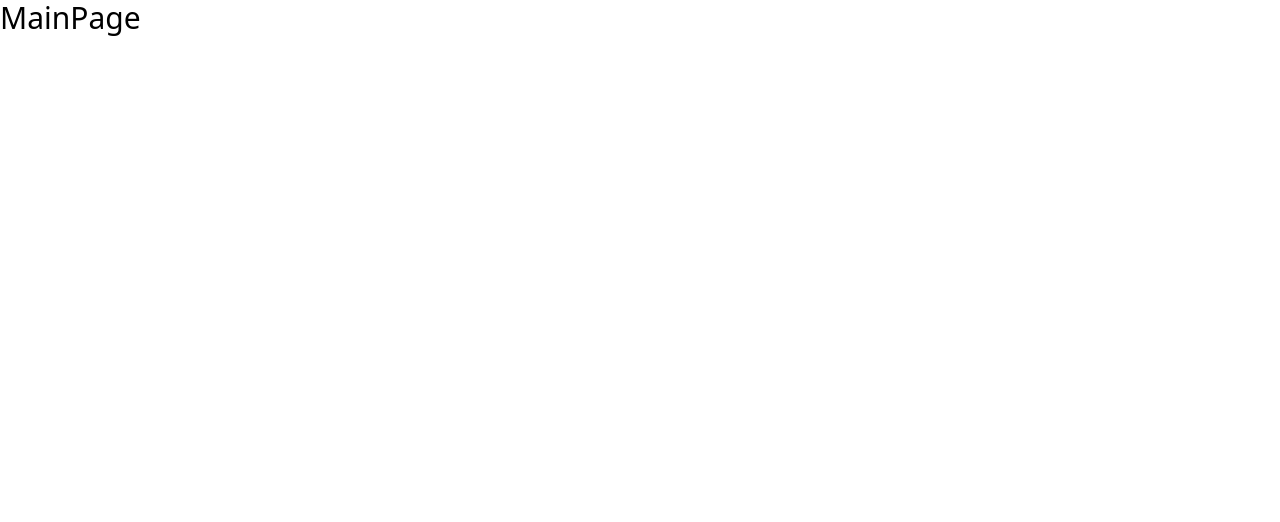
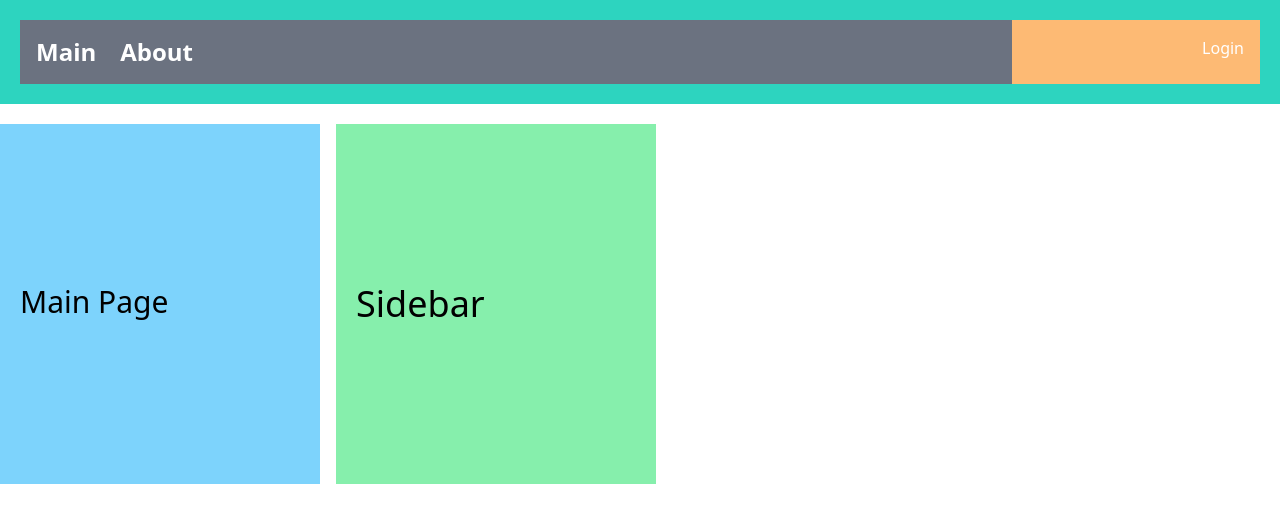
Before and after one commit to fxzz/Spring-React, a React (Create React App) app in the folder react/mall/: page / in a window 1280 px wide. Shown: the top 522 px of the page. Built offline with nearby package versions, Linux system fonts and the light colour scheme.

Commit message:
router-basic

```diff
--- /dev/null
+++ b/react/mall/src/components/menus/BasicMenu.js
@@ -0,0 +1,24 @@
+import React from "react";
+import { Link } from "react-router-dom";
+
+function BasicMenu() {
+  return (
+    <nav id="navbar" className="flex bg-blue-300">
+      <div className="w-4/5 bg-gray-500">
+        <ul className="flex p-4 text-white font-bold">
+          <li className="pr-6 text-2xl">
+            <Link to="/">Main</Link>
+          </li>
+          <li className="pr-6 text-2xl">
+            <Link to="/about">About</Link>
+          </li>
+        </ul>
+      </div>
+      <div className="w-1/5 flex justify-end bg-orange-300 p-4 font-medium">
+        <div className="text-white text-smm-1 rounded">Login</div>
+      </div>
+    </nav>
+  );
+}
+
+export default BasicMenu;
--- /dev/null
+++ b/react/mall/src/layouts/BasicLayout.js
@@ -0,0 +1,22 @@
+import React from "react";
+import BasicMenu from "../components/menus/BasicMenu";
+
+function BasicLayout({ children }) {
+  return (
+    <>
+      <header className="bg-teal-400 p-5">
+        <BasicMenu />
+      </header>
+      <div className="bg-white my-5 w-full flex flex-col space-y-4 md:flex-row md:space-x-4 md:space-y-0">
+        <main className="bg-sky-300 md:w-1/3 lg:w-1/4 px-5 py-40">
+          {children}
+        </main>
+        <aside className="bg-green-300 md:w-1/3 lg:w-1/4 px-5 py-40">
+          <h1 className="text-2xl md:text-4xl">Sidebar</h1>
+        </aside>
+      </div>
+    </>
+  );
+}
+
+export default BasicLayout;
--- a/react/mall/src/pages/AboutPage.js
+++ b/react/mall/src/pages/AboutPage.js
@@ -1,10 +1,11 @@
 import React from "react";
+import BasicLayout from "../layouts/BasicLayout";
 
 function AboutPage() {
   return (
-    <div className="text-3xl">
-      <div>AboutPage</div>
-    </div>
+    <BasicLayout>
+      <div className="text-3xl">About Page</div>
+    </BasicLayout>
   );
 }
 
--- a/react/mall/src/pages/MainPage.js
+++ b/react/mall/src/pages/MainPage.js
@@ -1,10 +1,11 @@
 import React from "react";
+import BasicLayout from "../layouts/BasicLayout";
 
 function MainPage() {
   return (
-    <div className="text-3xl">
-      <div>MainPage</div>
-    </div>
+    <BasicLayout>
+      <div className="text-3xl">Main Page</div>
+    </BasicLayout>
   );
 }
 
```
